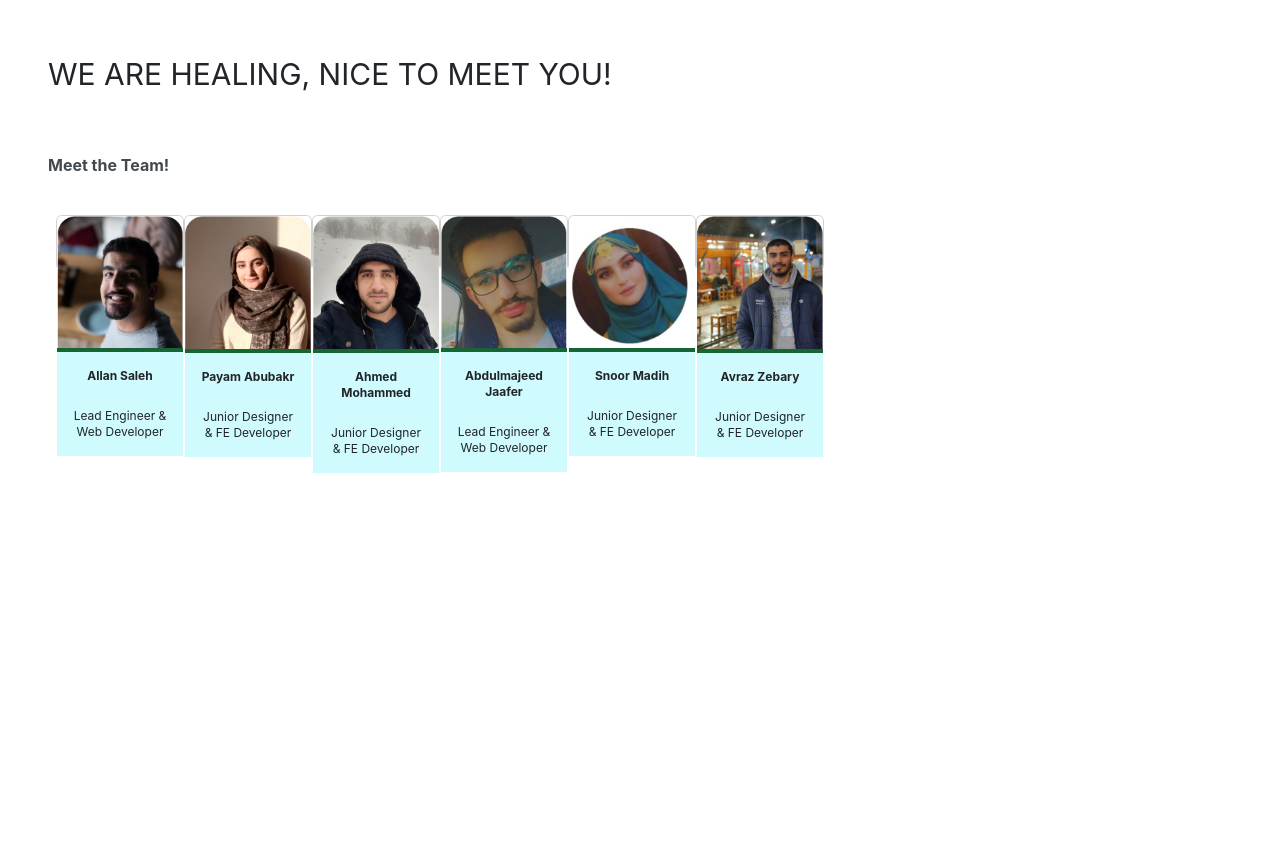
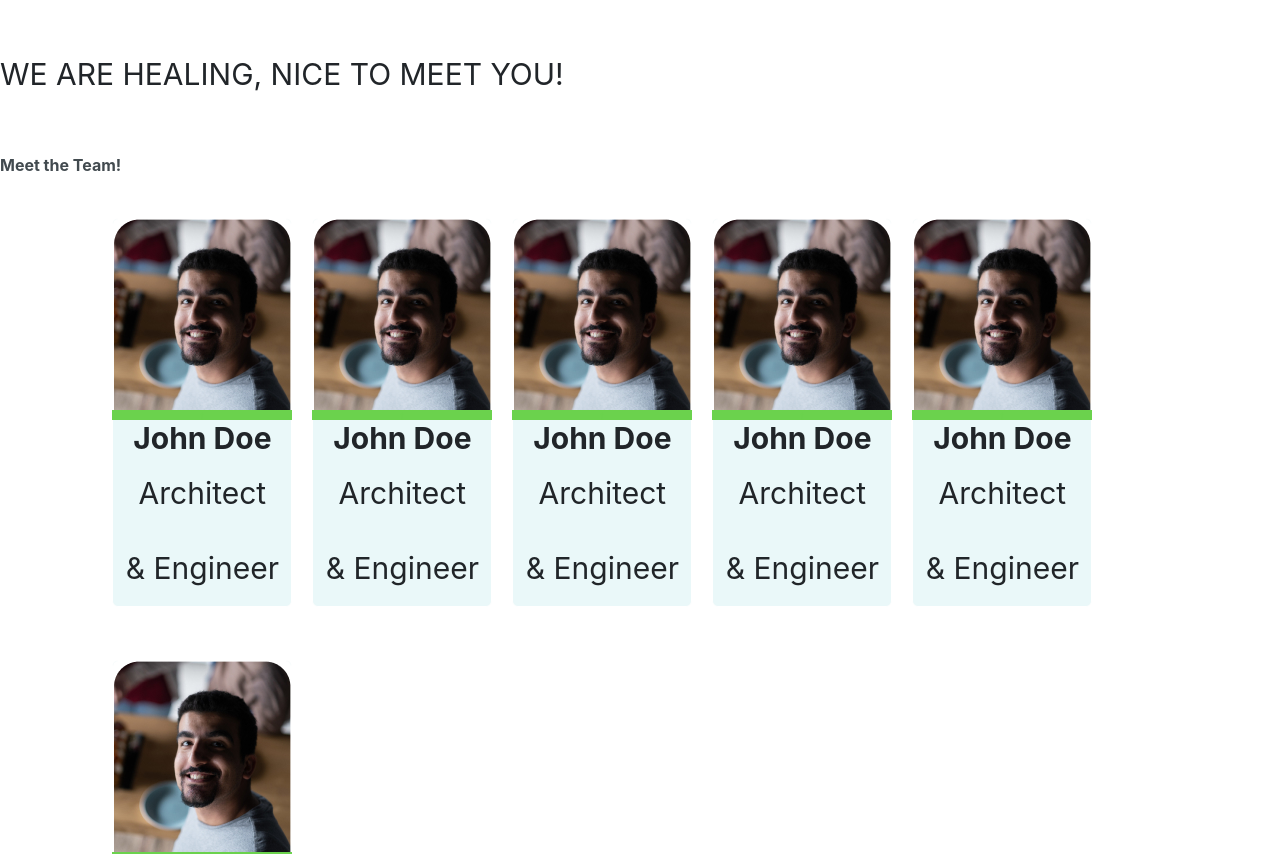
Before and after one commit to Recoded-Spark-Turkey-2022/Vitality, a React (Create React App) app: page /About2 in a window 1280 px wide. Shown: the top 854 px of the page. Before the commit the page ends 800 px from the top, so only its background shows below. Built offline with nearby package versions, Linux system fonts and the light colour scheme.

Commit message:
some changes on team page

```diff
--- a/src/components/About/About2.js
+++ b/src/components/About/About2.js
@@ -1,75 +1,60 @@
 import React from "react";
-import Allan from "./About-imges/Allan.jpg"
-import Payam from "./About-imges/Payam.jpg"
-import Ahmed from "./About-imges/Ahmed.jpg"
-import Abdulmajeed from "./About-imges/Abdulmajeed.jpg"
-import Snoor from "./About-imges/Snoor.jpg"
-import Avraz from "./About-imges/Avraz.jpg"
+import Allan from "./About-imges/Allan.jpg";
+import './Team.css'
 
 function About2() {
     return(
         <div >
-          <h1 className=" text-3xl mt-14 ml-12">WE ARE HEALING, NICE TO MEET YOU!</h1>
-           <h2 className=" text-[#424A4F] mt-16 ml-12 fw-bold">Meet the Team!</h2>
-           <div className ="flex flex-row flex-wrap mt-10 ml-14 mr-14   ">
-  <div className =" ">
-    <div className ="card h-14 w-32 just items-stretch">
-      <img src={Allan} className ="card-img-top -mb-1" alt="..." />
-      <div className=" bg-green-800 m-0 h-1"><h1 className=" text-green-800">m</h1></div>
-      <div className ="card-body bg-cyan-100">
-        <h5 className ="card-title fw-bold text-xs text-center">Allan Saleh</h5>
-        <p className ="card-text text-xs mt-4 text-center">Lead Engineer & Web Developer</p>
+          <h1 className=" text-3xl mt-14 ">WE ARE HEALING, NICE TO MEET YOU!</h1>
+           <h2 className=" text-[#424A4F] mt-16 fw-bold">Meet the Team!</h2>
+           <div className ="team ">
+
+      <div className="card">
+          <img src={Allan} alt="Avatar" />
+             <div className="container">
+              <div className="hr"><h1>t</h1></div>
+                 <h4><b>John Doe</b></h4>
+                  <p>Architect & Engineer</p>
               </div>
       </div>
-  </div>
-  <div className =" ">
-    <div className ="card h-14 w-32 ">
-      <img src={Payam} className ="card-img-top -mb-1" alt="..." />
-      <div className=" bg-green-800 m-0 h-1"><h1 className=" text-green-800">m</h1></div>
-      <div className ="card-body bg-cyan-100">
-        <h5 className ="card-title text-xs fw-bold text-center">Payam Abubakr</h5>
-        <p className ="card-text text-xs mt-4 text-center">Junior Designer & FE Developer</p>
+      <div className="card">
+          <img src={Allan} alt="Avatar" />
+             <div className="container">
+             <div className="hr"><h1>t</h1></div>
+                 <h4><b>John Doe</b></h4>
+                  <p>Architect & Engineer</p>
               </div>
       </div>
-  </div>
-  <div className ="">
-    <div className ="card h-14 w-32 ">
-      <img src={Ahmed} className ="card-img-top -mb-1" alt="Ahmed Mohammed" />
-      <div className=" bg-green-800 m-0 h-1"><h1 className=" text-green-800">m</h1></div>
-      <div className ="card-body bg-cyan-100">
-        <h5 className ="card-title fw-bold text-xs text-center">Ahmed Mohammed</h5>
-        <p className ="card-text text-xs mt-4 text-center">Junior Designer & FE Developer</p>
+      <div className="card">
+          <img src={Allan} alt="Avatar" />
+             <div className="container">
+             <div className="hr"><h1>t</h1></div>
+                 <h4><b>John Doe</b></h4>
+                  <p>Architect & Engineer</p>
               </div>
       </div>
-  </div>
-  <div className ="">
-    <div className ="card h-14 w-32 ">
-      <img src={Abdulmajeed} className ="card-img-top -mb-1" alt="..." />
-      <div className=" bg-green-800 m-0 h-1"><h1 className=" text-green-800">m</h1></div>
-      <div className ="card-body bg-cyan-100">
-        <h5 className ="card-title fw-bold text-xs text-center">Abdulmajeed Jaafer</h5>
-        <p className ="card-text text-xs mt-4 text-center">Lead Engineer & Web Developer</p>
+      <div className="card">
+          <img src={Allan} alt="Avatar" />
+             <div className="container">
+             <div className="hr"><h1>t</h1></div>
+                 <h4><b>John Doe</b></h4>
+                  <p>Architect & Engineer</p>
               </div>
       </div>
-  </div>
-  <div className ="">
-    <div className ="card h-14 w-32  ">
-      <img src={Snoor} className ="card-img-top -mb-1" alt="Snoor Madih" />
-      <div className=" bg-green-800 m-0 h-1"><h1 className=" text-green-800">m</h1></div>
-      <div className ="card-body bg-cyan-100">
-        <h5 className ="card-title fw-bold text-xs text-center">Snoor Madih</h5>
-        <p className ="card-text text-xs mt-4 text-center">Junior Designer & FE Developer</p>
+      <div className="card">
+          <img src={Allan} alt="Avatar" />
+             <div className="container">
+             <div className="hr"><h1>t</h1></div>
+                 <h4><b>John Doe</b></h4>
+                  <p>Architect & Engineer</p>
               </div>
       </div>
-  </div>
-  <div className ="">
-    <div className ="card h-14 w-32 ">
-      <img src={Avraz} className ="card-img-top -mb-1" alt="Avraz" />
-      <div className=" bg-green-800 m-0 h-1 -mt-40"><h1 className=" text-green-800">m</h1></div>
-      <div className ="card-body bg-cyan-100">
-        <h5 className ="card-title fw-bold text-xs text-center">Avraz Zebary</h5>
-        <p className ="card-text text-xs mt-4 text-center">Junior Designer & FE Developer</p>
-      </div>
+      <div className="card">
+          <img src={Allan} alt="Avatar" />
+             <div className="container">
+             <div className="hr"><h1>t</h1></div>
+                 <h4><b>John Doe</b></h4>
+                  <p>Architect & Engineer</p>
               </div>
       </div>
 </div>
--- /dev/null
+++ b/src/components/About/Team.css
@@ -0,0 +1,40 @@
+.team > div {
+    background-color: #EAF8F9;
+    width: 180px;
+    margin: 10px;
+    text-align: center;
+    line-height: 75px;
+    font-size: 30px;
+    margin-top: 4%;
+    border-color: white;
+  }
+
+
+  img {
+    border-radius: 5px 5px 0 0;
+    width: 100%;
+  }
+
+  .team{
+    display: flex;
+    flex-wrap: wrap;
+    align-items: center;
+    margin-left: 8%;
+    margin-right: 8%;
+
+  }
+  .hr{
+    background-color: #6BD24D;
+    width: 180px;
+    margin-left: -13px;
+    margin-top: -1px;
+    height: 10px;
+    color: #6BD24D;
+    font-size: x-small;
+  }
+  h1{
+    margin-left: 8%;
+  }
+  h2{
+    margin-left: 8%;
+  }
```
Lines whose indentation alone changed are shown as unchanged.
